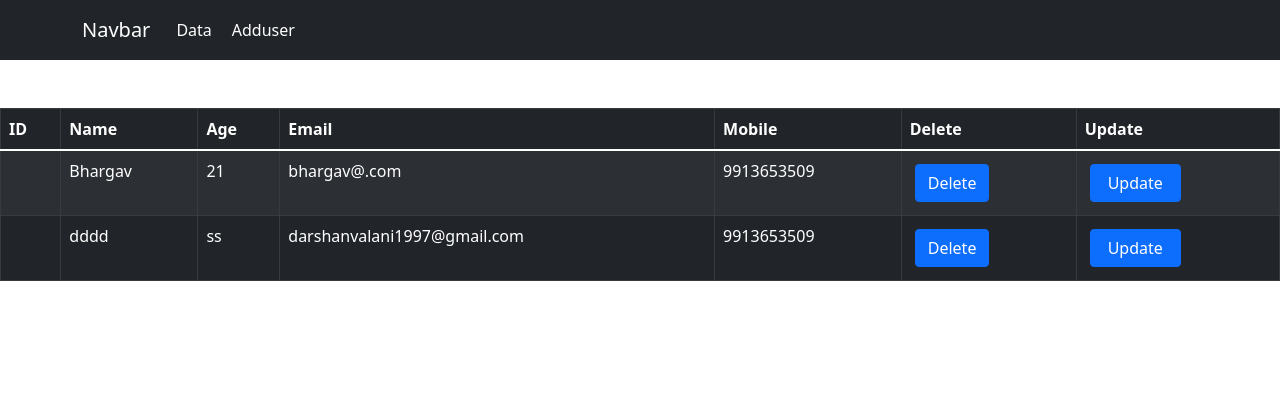
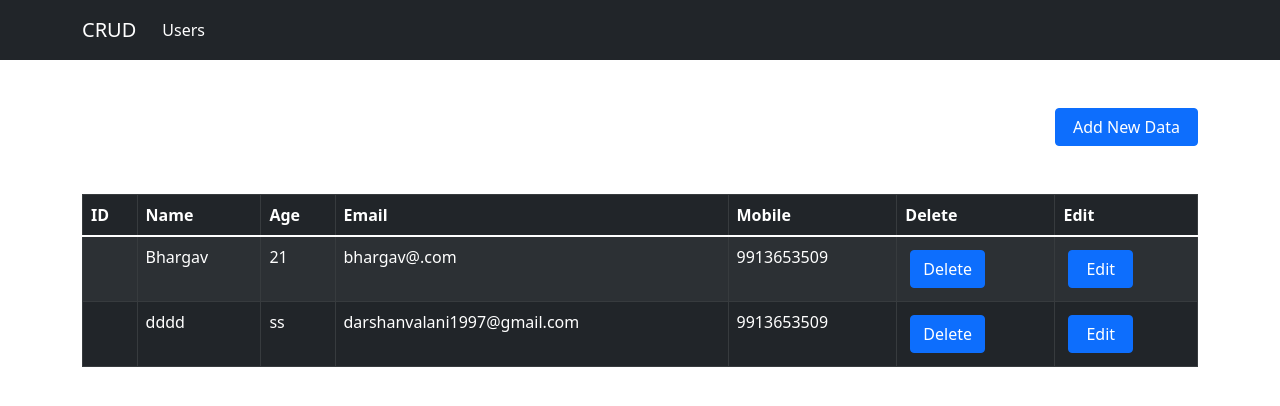
Before and after one commit to Bhargav-2808/merncrud, a React (Create React App) app in the folder mernapp/: page / in a window 1280 px wide. Shown: the top 406 px of the page. Built offline with nearby package versions, Linux system fonts and the light colour scheme; data requests are answered from the project's data file.

Commit message:
UI changed (Button , width)

```diff
--- a/mernapp/src/Adduser.js
+++ b/mernapp/src/Adduser.js
@@ -1,4 +1,5 @@
 import {useForm} from 'react-hook-form'
+import './Error-detail.css';
 import react, { useState } from "react";
 import Links from "./Links";
 import {Form, Button, Container} from 'react-bootstrap';
@@ -28,9 +29,9 @@ const Adduser = () => {
               type="text"
               placeholder="Enter Full-Name"
               name="name"
-              {...register("name" ,  { required: true })}
+             {...register("name" ,  { required: true })}
             />
-            {errors.name?.type === 'required' && "Name is required"}
+            <small className='error-details'>{errors.name?.type === 'required' && "Name is required"}</small>
           </Form.Group>
           <Form.Group className="mb-3">
             <Form.Label>Age</Form.Label>
@@ -40,7 +41,7 @@ const Adduser = () => {
               name="age"
               {...register("age",  { required: true })}
             />
-            {errors.age?.type === 'required' && "Age is required"}
+            <small className='error-details'>{errors.age?.type === 'required' && "Age is required"}</small>
           </Form.Group>
           <Form.Group className="mb-3">
             <Form.Label>Email</Form.Label>
@@ -50,8 +51,8 @@ const Adduser = () => {
               name="email"
               {...register("email",  { required: true } , {pattern : /^(([^<>()[\]\\.,;:\s@"]+(\.[^<>()[\]\\.,;:\s@"]+)*)|(".+"))@((\[[0-9]{1,3}\.[0-9]{1,3}\.[0-9]{1,3}\.[0-9]{1,3}\])|(([a-zA-Z\-0-9]+\.)+[a-zA-Z]{2,}))$/})}
             />
-            {errors.email?.type === 'required' && "Email is required"}
-            {errors.email?.type === 'pattern' && "Enter Email in proper formate"}
+            <small className='error-details'>{errors.email?.type === 'required' && "Email is required"}</small>
+            <small className='error-details'>{errors.email?.type === 'pattern' && "Enter Email in proper formate"}</small>
 
           </Form.Group>
           <Form.Group className="mb-3">
@@ -62,8 +63,8 @@ const Adduser = () => {
               name="mobile"
               {...register("mobile",  { required: true } , {pattern: /^\d{10}$/})}
             />
-            {errors.mobile?.type === 'required' && "Mobile number is required"}
-            {errors.mobile?.type === 'pattern' && "enter 10 digit"}
+            <small className='error-details'>{errors.mobile?.type === 'required' && "Mobile number is required"}</small>
+            <small className='error-details'>{errors.mobile?.type === 'pattern' && "enter 10 digit"}</small>
 
           </Form.Group>
 
--- a/mernapp/src/Crud.css
+++ b/mernapp/src/Crud.css
@@ -2,6 +2,7 @@
     text-decoration: none ;
     margin : 5px;
     color: white;
+
 }
 
 .updateLink:hover{
--- a/mernapp/src/Crud.js
+++ b/mernapp/src/Crud.js
@@ -2,8 +2,8 @@ import { getusers, deleteUser } from "./api";
 import React, { useState, useEffect } from "react";
 import { Link } from "react-router-dom";
 import Links from "./Links";
-import './Crud.css'
-import { Button, Table } from "react-bootstrap";
+import "./Crud.css";
+import { Button, Col, Container, Row, Table } from "react-bootstrap";
 
 const Crud = () => {
   const [data, setdata] = useState([]);
@@ -25,6 +25,19 @@ const Crud = () => {
   return (
     <>
       <Links />
+      <Container className="mt-5">
+        <Row>
+          <Col></Col>
+          <Col className="d-flex justify-content-end">
+            <Button className="">
+              <Link className="updateLink" to={"/adduser"}>
+                Add New Data
+              </Link>{" "}
+            </Button>
+          </Col>
+        </Row>
+      </Container>
+      <Container>
         <Table striped bordered hover variant="dark" className="mt-5">
           <thead>
             <tr>
@@ -34,7 +47,7 @@ const Crud = () => {
               <th>Email</th>
               <th>Mobile</th>
               <th>Delete</th>
-            <th>Update</th>
+              <th>Edit</th>
             </tr>
           </thead>
           <tbody>
@@ -46,18 +59,25 @@ const Crud = () => {
                 <td>{dataset.email}</td>
                 <td>{dataset.mobile}</td>
                 <td>
-                <Button  className = "deleteLink"onClick={() => deleteUserData(dataset._id)}>
+                  <Button
+                    className="deleteLink"
+                    onClick={() => deleteUserData(dataset._id)}
+                  >
                     Delete
                   </Button>
                 </td>
                 <td>
-                <Button  className="updateLink"><Link className="updateLink" to={`/edit/${dataset._id}`}>Update</Link> </Button>
-
+                  <Button className="updateLink">
+                    <Link className="updateLink" to={`/edit/${dataset._id}`}>
+                      Edit
+                    </Link>{" "}
+                  </Button>
                 </td>
               </tr>
             ))}
           </tbody>
         </Table>
+      </Container>
     </>
   );
 };
--- a/mernapp/src/Edituser.js
+++ b/mernapp/src/Edituser.js
@@ -1,6 +1,7 @@
 import react, { useState, useEffect } from "react";
 import Links from "./Links";
 import {  editUser } from "./api";
+import './Error-detail.css';
 import {Form, Container, Button} from 'react-bootstrap';
 import { useParams } from "react-router-dom";
 import { useForm } from "react-hook-form";
@@ -19,9 +20,8 @@ const Edituser = () => {
 
   return (
     <>
-      <Links />
-
-      <Container className="mt-5">
+      <Links/>
+       <Container className="mt-5">
         <Form onSubmit={handleSubmit(onSubmit)}>
           <Form.Group className="mb-3">
             <Form.Label>Full name</Form.Label>
@@ -29,9 +29,9 @@ const Edituser = () => {
               type="text"
               placeholder="Enter Full-Name"
               name="name"
-              {...register("name" ,  { required: true })}
+             {...register("name" ,  { required: true })}
             />
-            {errors.name?.type === 'required' && "Name is required"}
+            <small className='error-details'>{errors.name?.type === 'required' && "Name is required"}</small>
           </Form.Group>
           <Form.Group className="mb-3">
             <Form.Label>Age</Form.Label>
@@ -41,7 +41,7 @@ const Edituser = () => {
               name="age"
               {...register("age",  { required: true })}
             />
-            {errors.age?.type === 'required' && "Age is required"}
+            <small className='error-details'>{errors.age?.type === 'required' && "Age is required"}</small>
           </Form.Group>
           <Form.Group className="mb-3">
             <Form.Label>Email</Form.Label>
@@ -51,8 +51,8 @@ const Edituser = () => {
               name="email"
               {...register("email",  { required: true } , {pattern : /^(([^<>()[\]\\.,;:\s@"]+(\.[^<>()[\]\\.,;:\s@"]+)*)|(".+"))@((\[[0-9]{1,3}\.[0-9]{1,3}\.[0-9]{1,3}\.[0-9]{1,3}\])|(([a-zA-Z\-0-9]+\.)+[a-zA-Z]{2,}))$/})}
             />
-            {errors.email?.type === 'required' && "Email is required"}
-            {errors.email?.type === 'pattern' && "Enter Email in proper formate"}
+            <small className='error-details'>{errors.email?.type === 'required' && "Email is required"}</small>
+            <small className='error-details'>{errors.email?.type === 'pattern' && "Enter Email in proper formate"}</small>
 
           </Form.Group>
           <Form.Group className="mb-3">
@@ -63,13 +63,13 @@ const Edituser = () => {
               name="mobile"
               {...register("mobile",  { required: true } , {pattern: /^\d{10}$/})}
             />
-            {errors.mobile?.type === 'required' && "Mobile number is required"}
-            {errors.mobile?.type === 'pattern' && "enter 10 digit"}
+            <small className='error-details'>{errors.mobile?.type === 'required' && "Mobile number is required"}</small>
+            <small className='error-details'>{errors.mobile?.type === 'pattern' && "enter 10 digit"}</small>
 
           </Form.Group>
 
           <Button variant="primary" type="submit">
-            Submit
+            Update
           </Button>
         </Form>
       </Container>
--- /dev/null
+++ b/mernapp/src/Error-detail.css
@@ -0,0 +1,3 @@
+.error-details{
+    color: red;
+}
--- a/mernapp/src/Links.js
+++ b/mernapp/src/Links.js
@@ -8,10 +8,10 @@ const Links = () => {
 
         <Navbar bg="dark" variant="dark">
           <Container>
-            <Navbar.Brand href="#home">Navbar</Navbar.Brand>
+            <Navbar.Brand href="#home">CRUD</Navbar.Brand>
             <Nav className="me-auto">
-              <Link className="link" to="/">Data</Link>
-              <Link className="link" to="/adduser">Adduser</Link>
+              <Link className="link" to="/">Users</Link>
+              {/* <Link className="link" to="/adduser">Adduser</Link> */}
             </Nav>
           </Container>
         </Navbar>
```
Lines whose indentation alone changed are shown as unchanged.
